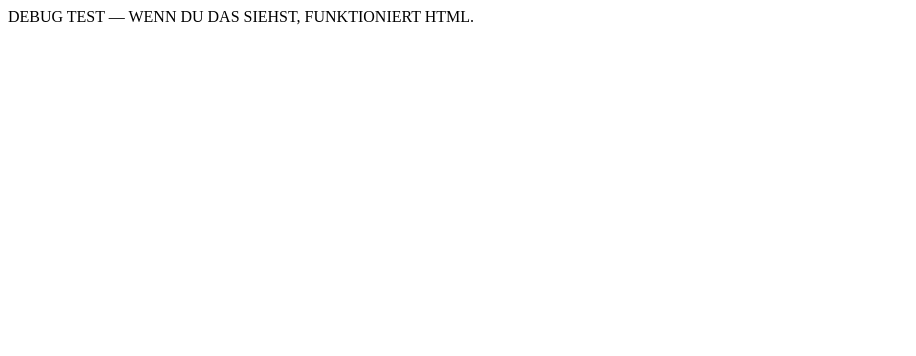
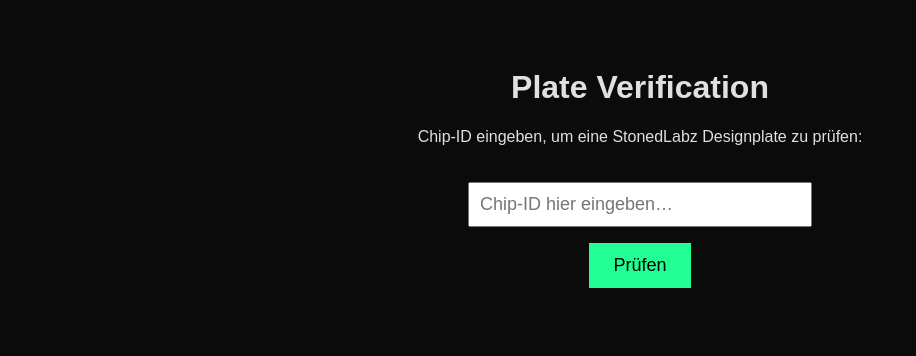
Before and after one commit to Ston3d-Labz/ston3dlabz-verify, a plain HTML site: page index.html in a window 1280 px wide. Shown: the whole page, without its empty margins (0-916 px from the left). Drawn offline with Linux system fonts and the light colour scheme.

Commit message:
Update index.html

```diff
--- a/index.html
+++ b/index.html
@@ -1,6 +1,51 @@
 <!DOCTYPE html>
 <html lang="de">
+<head>
+    <meta charset="UTF-8" />
+    <meta name="viewport" content="width=device-width, initial-scale=1.0" />
+    <title>StonedLabz Plate Verification</title>
+
+    <style>
+        body {
+            font-family: Arial, sans-serif;
+            background: #0b0b0b;
+            color: #e0e0e0;
+            text-align: center;
+            padding: 40px;
+        }
+        input {
+            padding: 10px;
+            width: 80%;
+            max-width: 320px;
+            margin-top: 20px;
+            font-size: 18px;
+        }
+        button {
+            padding: 12px 24px;
+            margin-top: 16px;
+            background: #21ff94;
+            border: none;
+            font-size: 18px;
+            cursor: pointer;
+        }
+        #result {
+            margin-top: 25px;
+            font-size: 20px;
+            font-weight: bold;
+        }
+    </style>
+</head>
+
 <body>
-    DEBUG TEST — WENN DU DAS SIEHST, FUNKTIONIERT HTML.
+    <h1>Plate Verification</h1>
+    <p>Chip-ID eingeben, um eine StonedLabz Designplate zu prüfen:</p>
 
+    <input id="chipInput" placeholder="Chip-ID hier eingeben…" />
+    <br />
+    <button onclick="verify()">Prüfen</button>
+
+    <div id="result"></div>
+
+    <script src="app.js"></script>
+</body>
 </html>
```
